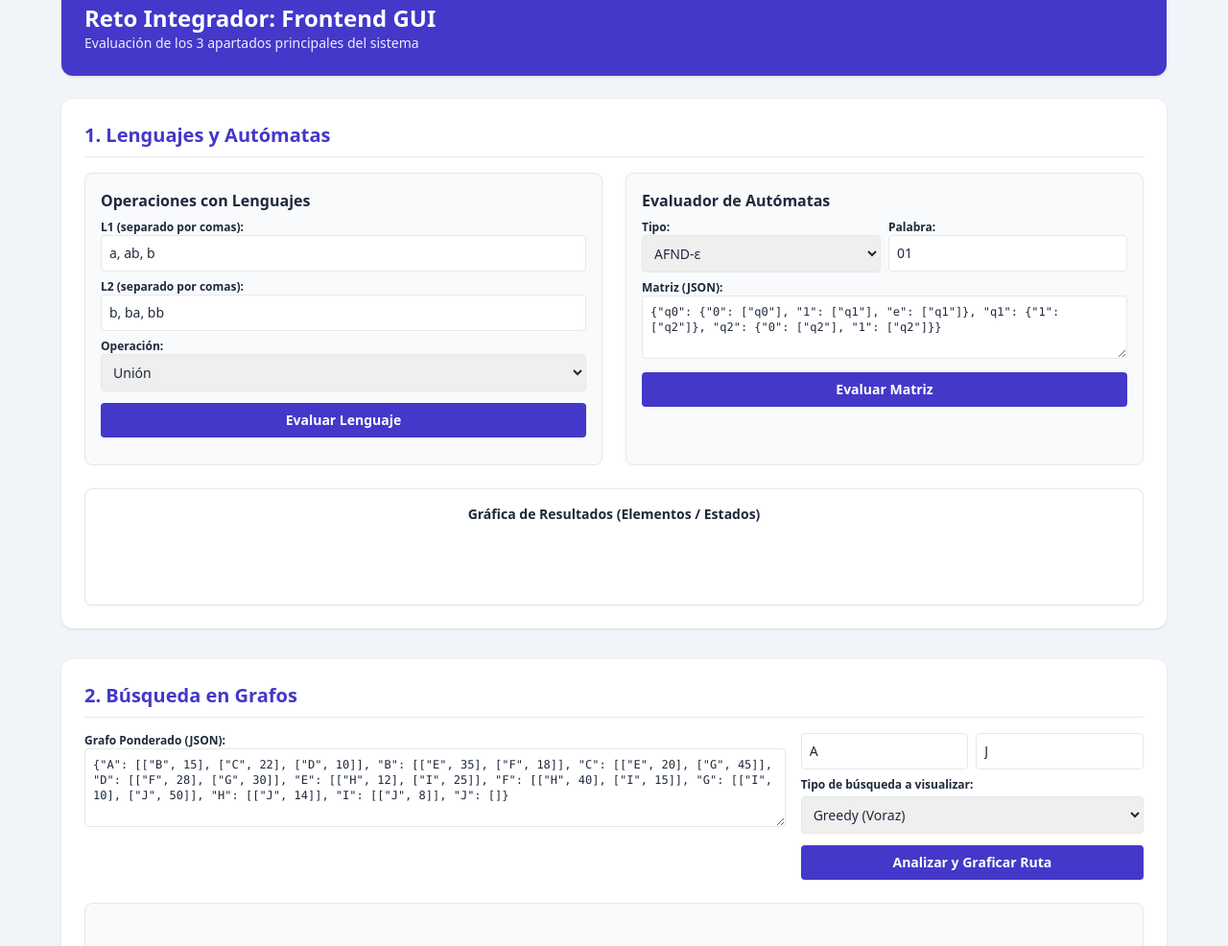
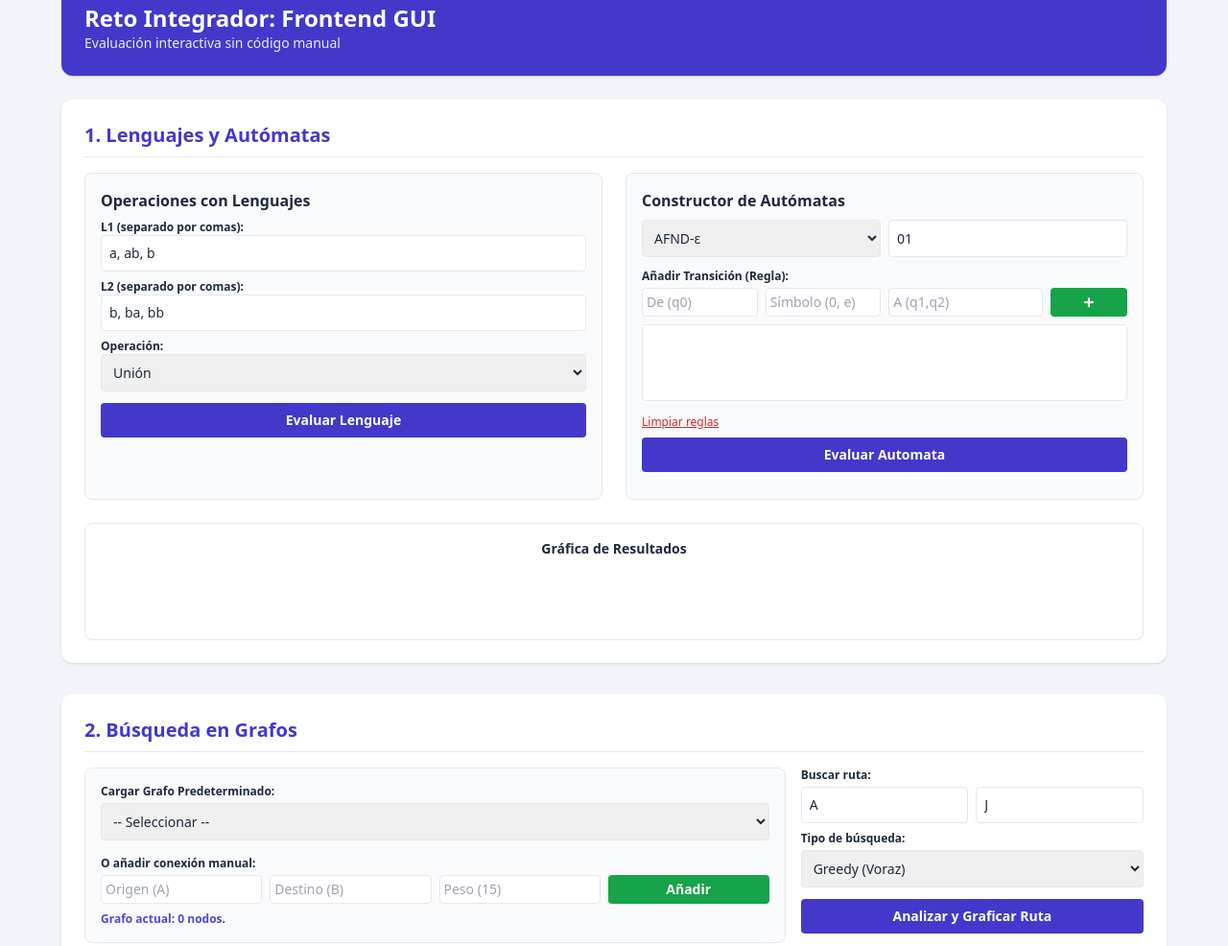
Before and after one commit to Rogefinity/Proyecto---Lenguaje, a plain HTML site: page index.html in a window 1280 px wide. Shown: the part 45-1031 px from the top of the page at 96% size. Drawn offline with nearby package versions, Linux system fonts and the light colour scheme.

Commit message:
Refactor UI and improve automata and graph features
Updated descriptions and labels for various sections, including automata and graph search. Enhanced functionality for adding transitions and visualizing graph data.

```diff
--- a/index.html
+++ b/index.html
@@ -12,7 +12,7 @@
     <header class="bg-indigo-700 text-white p-6 rounded-xl shadow mb-6 flex justify-between items-center">
       <div>
         <h1 class="text-2xl font-bold">Reto Integrador: Frontend GUI</h1>
-        <p class="text-sm opacity-90">Evaluación de los 3 apartados principales del sistema</p>
+        <p class="text-sm opacity-90">Evaluación interactiva sin código manual</p>
       </div>
     </header>
 
@@ -20,6 +20,7 @@
       <h2 class="text-xl font-bold text-indigo-700 border-b pb-2 mb-4">1. Lenguajes y Autómatas</h2>
       <div class="grid md:grid-cols-2 gap-6 mb-6">
 
+        <!-- Lenguajes -->
         <div class="border p-4 rounded-lg bg-slate-50">
           <h3 class="font-bold mb-2">Operaciones con Lenguajes</h3>
           <label class="block text-xs font-semibold">L1 (separado por comas):</label>
@@ -36,61 +37,86 @@
           <div id="res_lenguaje" class="mt-3 text-sm"></div>
         </div>
 
+        <!-- Autómatas Interactivo -->
         <div class="border p-4 rounded-lg bg-slate-50">
-          <h3 class="font-bold mb-2">Evaluador de Autómatas</h3>
-          <div class="grid grid-cols-2 gap-2 mb-2">
-            <div>
-              <label class="block text-xs font-semibold">Tipo:</label>
-              <select id="auto_tipo" class="w-full border p-2 rounded text-sm">
-                <option value="AFD">AFD</option>
-                <option value="AFND">AFND</option>
-                <option value="AFND-e" selected>AFND-ε</option>
-              </select>
-            </div>
-            <div>
-              <label class="block text-xs font-semibold">Palabra:</label>
-              <input id="auto_palabra" value="01" class="w-full border p-2 rounded text-sm">
-            </div>
+          <h3 class="font-bold mb-2">Constructor de Autómatas</h3>
+          <div class="flex gap-2 mb-2">
+            <select id="auto_tipo" class="w-1/2 border p-2 rounded text-sm">
+              <option value="AFD">AFD</option>
+              <option value="AFND">AFND</option>
+              <option value="AFND-e" selected>AFND-ε</option>
+            </select>
+            <input id="auto_palabra" value="01" placeholder="Palabra a evaluar" class="w-1/2 border p-2 rounded text-sm">
           </div>
-          <label class="block text-xs font-semibold">Matriz (JSON):</label>
-          <textarea id="auto_trans" rows="3" class="w-full border p-2 rounded font-mono text-xs mb-2">{"q0": {"0": ["q0"], "1": ["q1"], "e": ["q1"]}, "q1": {"1": ["q2"]}, "q2": {"0": ["q2"], "1": ["q2"]}}</textarea>
-          <button onclick="ejecutarAutomata()" class="bg-indigo-700 text-white px-4 py-2 rounded text-sm font-semibold w-full">Evaluar Matriz</button>
+
+          <label class="block text-xs font-semibold mt-3 mb-1">Añadir Transición (Regla):</label>
+          <div class="flex gap-2 mb-2">
+            <input id="t_origen" placeholder="De (q0)" class="w-1/4 border p-1 rounded text-sm">
+            <input id="t_simbolo" placeholder="Símbolo (0, e)" class="w-1/4 border p-1 rounded text-sm">
+            <input id="t_destino" placeholder="A (q1,q2)" class="w-1/3 border p-1 rounded text-sm">
+            <button onclick="addTransicion()" class="w-1/6 bg-green-600 text-white rounded text-xl font-bold">+</button>
+          </div>
+
+          <ul id="lista_transiciones" class="bg-white border rounded h-20 overflow-y-auto text-xs p-2 mb-2"></ul>
+          <button onclick="limpiarAutomata()" class="text-xs text-red-600 mb-2 underline">Limpiar reglas</button>
+
+          <button onclick="ejecutarAutomata()" class="bg-indigo-700 text-white px-4 py-2 rounded text-sm font-semibold w-full">Evaluar Automata</button>
           <div id="res_automata" class="mt-3 text-sm"></div>
         </div>
       </div>
 
       <div class="border p-4 rounded-lg bg-white shadow-sm">
-        <h3 class="font-bold mb-2 text-sm text-center">Gráfica de Resultados (Elementos / Estados)</h3>
+        <h3 class="font-bold mb-2 text-sm text-center">Gráfica de Resultados</h3>
         <canvas id="graficaAuto" height="60"></canvas>
       </div>
     </section>
 
+    <!-- 2. BÚSQUEDA EN GRAFOS -->
     <section class="bg-white p-6 rounded-xl shadow mb-8">
       <h2 class="text-xl font-bold text-indigo-700 border-b pb-2 mb-4">2. Búsqueda en Grafos</h2>
       <div class="grid md:grid-cols-3 gap-4 mb-4">
-        <div class="md:col-span-2">
-          <label class="block text-xs font-semibold">Grafo Ponderado (JSON):</label>
-          <textarea id="grafo_json" rows="4" class="w-full border p-2 rounded font-mono text-xs">{"A": [["B", 15], ["C", 22], ["D", 10]], "B": [["E", 35], ["F", 18]], "C": [["E", 20], ["G", 45]], "D": [["F", 28], ["G", 30]], "E": [["H", 12], ["I", 25]], "F": [["H", 40], ["I", 15]], "G": [["I", 10], ["J", 50]], "H": [["J", 14]], "I": [["J", 8]], "J": []}</textarea>
+
+        <!-- Constructor de Grafos -->
+        <div class="md:col-span-2 border p-4 rounded-lg bg-slate-50">
+          <label class="block text-xs font-semibold mb-1">Cargar Grafo Predeterminado:</label>
+          <select id="grafo_presets" onchange="cargarPresetGrafo()" class="w-full border p-2 rounded text-sm mb-4">
+            <option value="vacio">-- Seleccionar --</option>
+            <option value="10">Grafo de 10 Nodos (Actividad 12)</option>
+            <option value="25">Grafo de 25 Nodos (Actividad 12)</option>
+          </select>
+
+          <label class="block text-xs font-semibold mb-1">O añadir conexión manual:</label>
+          <div class="flex gap-2 mb-2">
+            <input id="g_origen_add" placeholder="Origen (A)" class="w-1/4 border p-1 rounded text-sm">
+            <input id="g_destino_add" placeholder="Destino (B)" class="w-1/4 border p-1 rounded text-sm">
+            <input id="g_peso_add" type="number" placeholder="Peso (15)" class="w-1/4 border p-1 rounded text-sm">
+            <button onclick="addArista()" class="w-1/4 bg-green-600 text-white rounded text-sm font-bold">Añadir</button>
+          </div>
+          <p id="grafo_status" class="text-xs text-indigo-600 font-bold">Grafo actual: 0 nodos.</p>
         </div>
+
+        <!-- Controles de Búsqueda -->
         <div>
+          <label class="block text-xs font-semibold mb-1">Buscar ruta:</label>
           <div class="flex gap-2 mb-2">
             <input id="g_origen" value="A" class="w-1/2 border p-2 rounded text-sm" placeholder="Origen">
             <input id="g_destino" value="J" class="w-1/2 border p-2 rounded text-sm" placeholder="Destino">
           </div>
-
-          <label class="block text-xs font-semibold mb-1">Tipo de búsqueda a visualizar:</label>
+          <label class="block text-xs font-semibold mb-1">Tipo de búsqueda:</label>
           <select id="alg_grafo" class="w-full border p-2 rounded mb-3 text-sm">
             <option value="bfs">BFS (Anchura)</option>
             <option value="greedy" selected>Greedy (Voraz)</option>
             <option value="a_star">A* (Estrella)</option>
           </select>
-          <button onclick="ejecutarGrafos()" class="bg-indigo-700 text-white px-4 py-2 rounded text-sm font-semibold w-full mb-2">Analizar y Graficar Ruta</button>
+          <button onclick="ejecutarGrafos()" class="bg-indigo-700 text-white px-4 py-2 rounded text-sm font-semibold w-full">Analizar y Graficar Ruta</button>
         </div>
       </div>
+
       <div id="mynetwork" class="w-full h-80 border rounded-lg bg-slate-50 mb-4"></div>
       <div id="res_grafos"></div>
     </section>
 
+    <!-- 3. ORDENAMIENTO -->
     <section class="bg-white p-6 rounded-xl shadow mb-8">
       <h2 class="text-xl font-bold text-indigo-700 border-b pb-2 mb-4">3. Algoritmos de Ordenamiento</h2>
       <div class="grid md:grid-cols-2 gap-6">
@@ -118,13 +144,38 @@
     function graficarSeccion1(labels, data, labelTitle, color) {
       if(chartAuto) chartAuto.destroy();
       chartAuto = new Chart(document.getElementById('graficaAuto'), {
-        type: 'bar',
-        data: {
-          labels: labels,
-          datasets: [{ label: labelTitle, data: data, backgroundColor: color }]
-        },
+        type: 'bar', data: { labels: labels, datasets: [{ label: labelTitle, data: data, backgroundColor: color }] },
         options: { scales: { y: { beginAtZero: true } } }
       });
+    }
+
+    // --- 1. LENGUAJES Y AUTÓMATAS ---
+    let automataData = {};
+
+    function addTransicion() {
+      const o = document.getElementById('t_origen').value.trim();
+      const s = document.getElementById('t_simbolo').value.trim();
+      const d = document.getElementById('t_destino').value.split(',').map(x=>x.trim()).filter(Boolean);
+      if(!o || !s || !d.length) return alert("Llena origen, símbolo y destino.");
+
+      if(!automataData[o]) automataData[o] = {};
+      automataData[o][s] = d;
+      renderizarListaAuto();
+    }
+
+    function renderizarListaAuto() {
+      const ul = document.getElementById('lista_transiciones');
+      ul.innerHTML = '';
+      for(let orig in automataData) {
+        for(let simb in automataData[orig]) {
+          ul.innerHTML += `<li><span class="font-bold">${orig}</span> --(${simb})--> [${automataData[orig][simb].join(', ')}]</li>`;
+        }
+      }
+    }
+
+    function limpiarAutomata() {
+      automataData = {};
+      renderizarListaAuto();
     }
 
     async function ejecutarLenguaje() {
@@ -137,46 +188,80 @@
       });
       const d = await r.json();
       document.getElementById('res_lenguaje').innerHTML = `<p class="text-green-700 font-bold">Res: { ${d.resultado.join(', ')} }</p>`;
-
       graficarSeccion1(['L1', 'L2', 'Resultado'], [la.length, lb.length, d.cardinalidad], 'Cantidad de elementos', '#4f46e5');
     }
 
     async function ejecutarAutomata() {
+      if(Object.keys(automataData).length === 0) return alert("Añade al menos una transición al autómata.");
       const tipo = document.getElementById('auto_tipo').value;
       const palabra = document.getElementById('auto_palabra').value;
-      const transiciones = JSON.parse(document.getElementById('auto_trans').value);
+
       const r = await fetch('/api/automata/evaluar-matriz', {
         method: 'POST', headers: {'Content-Type': 'application/json'},
-        body: JSON.stringify({ tipo, palabra, alfabeto: ["0","1"], estados: Object.keys(transiciones), estado_inicial: "q0", estados_finales: ["q2"], transiciones })
+        body: JSON.stringify({ tipo, palabra, alfabeto: ["0","1"], estados: Object.keys(automataData), estado_inicial: "q0", estados_finales: ["q2"], transiciones: automataData })
       });
       const d = await r.json();
       document.getElementById('res_automata').innerHTML = d.pertenece ? '<span class="text-green-600 font-bold">ACEPTADA</span>' : '<span class="text-red-600 font-bold">RECHAZADA</span>';
 
-      const estTotal = Object.keys(transiciones).length;
-      graficarSeccion1(['Estados Totales', 'Estados Recorridos', 'Estados de Aceptación Alcanzados'],
-                       [estTotal, d.estados_alcanzados.length, d.estados_aceptacion_alcanzados.length],
+      graficarSeccion1(['Estados Totales', 'Estados Recorridos', 'Aceptación Alcanzados'],
+                       [Object.keys(automataData).length, d.estados_alcanzados.length, d.estados_aceptacion_alcanzados.length],
                        'Métricas del Autómata', '#dc2626');
     }
 
+    // --- 2. BÚSQUEDA EN GRAFOS ---
+    let grafoData = {};
+    const presetsGrafos = {
+       "10": {"A": [["B", 15], ["C", 22], ["D", 10]], "B": [["E", 35], ["F", 18]], "C": [["E", 20], ["G", 45]], "D": [["F", 28], ["G", 30]], "E": [["H", 12], ["I", 25]], "F": [["H", 40], ["I", 15]], "G": [["I", 10], ["J", 50]], "H": [["J", 14]], "I": [["J", 8]], "J": []},
+       "25": {"A": [["B", 40], ["D", 36]], "B": [["D", 12], ["G", 30]], "C": [["I", 69], ["J", 34]], "D": [["E", 12], ["F", 25], ["I", 22]], "E": [["C", 34], ["I", 5]], "F": [["H", 25], ["K", 10], ["M", 32]], "G": [["F", 32], ["H", 20], ["K", 15]], "H": [["N", 53], ["K", 20]], "I": [["M", 17], ["O", 34]], "J": [["M", 10], ["L", 14]], "K": [["N", 24], ["S", 34], ["R", 9]], "L": [["Q", 14]], "M": [["R", 32], ["P", 45]], "N": [["T", 52], ["S", 12]], "O": [["P", 45], ["L", 12]], "P": [["X", 59]], "Q": [["R", 28], ["X", 79]], "R": [["T", 64], ["V", 28], ["U", 16]], "S": [["V", 85]], "T": [["W", 72]], "U": [["Y", 19]], "V": [["Y", 19]], "W": [["Y", 25]], "X": [["Y", 38]], "Y": [] }
+    };
+
+    function cargarPresetGrafo() {
+      const val = document.getElementById('grafo_presets').value;
+      if(val !== "vacio") {
+        grafoData = JSON.parse(JSON.stringify(presetsGrafos[val]));
+        if(val === "10") { document.getElementById('g_origen').value = "A"; document.getElementById('g_destino').value = "J"; }
+        if(val === "25") { document.getElementById('g_origen').value = "A"; document.getElementById('g_destino').value = "Y"; }
+      } else {
+        grafoData = {};
+      }
+      actualizarUI_Grafo();
+    }
+
+    function addArista() {
+      const o = document.getElementById('g_origen_add').value.trim();
+      const d = document.getElementById('g_destino_add').value.trim();
+      const p = parseInt(document.getElementById('g_peso_add').value);
+      if(!o || !d || isNaN(p)) return alert("Datos de arista inválidos.");
+
+      if(!grafoData[o]) grafoData[o] = [];
+      if(!grafoData[d]) grafoData[d] = [];
+      grafoData[o].push([d, p]);
+      actualizarUI_Grafo();
+    }
+
+    function actualizarUI_Grafo() {
+      document.getElementById('grafo_status').innerText = `Grafo actual cargado: ${Object.keys(grafoData).length} nodos.`;
+      dibujarGrafo(grafoData, []);
+    }
+
     async function ejecutarGrafos() {
-      const grafo = JSON.parse(document.getElementById('grafo_json').value);
-      const algoritmoSeleccionado = document.getElementById('alg_grafo').value; // Solo toma el seleccionado
+      if(Object.keys(grafoData).length === 0) return alert("Carga un grafo predeterminado o añade aristas primero.");
+      const algoritmoSeleccionado = document.getElementById('alg_grafo').value;
 
       const r = await fetch('/search/comparar-grafos', {
         method: 'POST', headers: {'Content-Type': 'application/json'},
-        body: JSON.stringify({ grafo, origen: document.getElementById('g_origen').value, destino: document.getElementById('g_destino').value, algoritmos: [algoritmoSeleccionado], limite_nodos: 1.0 })
+        body: JSON.stringify({ grafo: grafoData, origen: document.getElementById('g_origen').value, destino: document.getElementById('g_destino').value, algoritmos: [algoritmoSeleccionado], limite_nodos: 1.0 })
       });
       const d = await r.json();
       const resultado = d.resultados[0];
 
-      dibujarGrafo(grafo, resultado.ruta);
+      dibujarGrafo(grafoData, resultado.ruta);
 
       document.getElementById('res_grafos').innerHTML = `
         <div class="bg-indigo-50 border border-indigo-200 p-4 rounded-lg mt-4">
-          <p class="font-bold text-indigo-800 text-lg mb-2">Resultados para: ${resultado.algoritmo}</p>
-          <p><strong>Ruta hallada:</strong> ${resultado.ruta.join(' → ') || 'No se encontró ruta'}</p>
-          <p><strong>Costo Total:</strong> ${resultado.costo_camino}</p>
-          <p><strong>Nodos Visitados:</strong> ${resultado.nodos_visitados}</p>
+          <p class="font-bold text-indigo-800 text-lg mb-2">Rendimiento: ${resultado.algoritmo}</p>
+          <p><strong>Ruta:</strong> ${resultado.ruta.join(' → ') || 'Sin ruta'}</p>
+          <p><strong>Costo:</strong> ${resultado.costo_camino} | <strong>Nodos Visitados:</strong> ${resultado.nodos_visitados}</p>
           <p><strong>Tiempo de ejecución:</strong> ${resultado.tiempo_ms} ms</p>
         </div>
       `;
@@ -197,6 +282,8 @@
       }
       new vis.Network(document.getElementById('mynetwork'), {nodes, edges}, {physics: true});
     }
+
+    // --- 3. ORDENAMIENTO ---
     let chartOrd = null;
     async function ejecutarOrdenamiento() {
       const datos = document.getElementById('ord_datos').value.split(',').map(n => parseInt(n));
```
